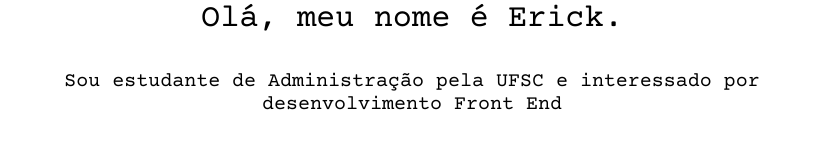
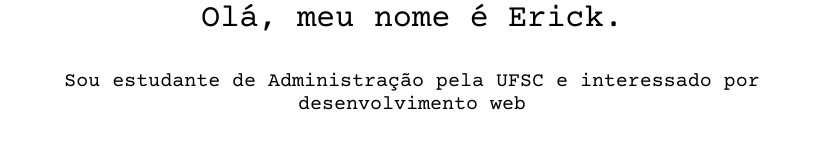
Before and after one commit to ErickMifo/Portfolio, a React (Create React App) app: page /home in a window 1280 px wide. Shown: the part 182-348 px from the top of the page, without its empty margins (228-1053 px from the left). Built offline with nearby package versions, Linux system fonts and the light colour scheme.

Commit message:
UPDATE: currículo

```diff
--- a/src/pages/contato/styles.css
+++ b/src/pages/contato/styles.css
@@ -22,7 +22,7 @@
     right: 45%;
   }
   100% {
-    right: 37%;
+    right: 37.5%;
   }
 }
 @media screen and (max-width: 768px) {
--- a/src/pages/home/index.js
+++ b/src/pages/home/index.js
@@ -24,7 +24,7 @@
 function Home() {
   const classes = useStyles()
   const Curriculo =
-  "https://docs.google.com/document/d/1ZlRj1xWq4XTpfodbYPDY4BCBvD0RYTZh9I2G510aGvg/edit#heading=h.d5q0p6aqmaj0"
+  "https://docs.google.com/document/d/e/2PACX-1vSr_O3HFkGZv3Lj3XYZ4tFqPnH7VcqBUfbOuvarn8yBYnpCX-oi5bQ-xh7WqOUPde01fd_4MemUwPVo/pub"
 
   return (
 
@@ -45,7 +45,7 @@
         cursorChar=""
       />
       <div  className="Sub">
-        <p>Sou estudante de Administração pela UFSC e interessado por desenvolvimento Front End</p>
+        <p>Sou estudante de Administração pela UFSC e interessado por desenvolvimento web</p>
 
       </div>
 
```
